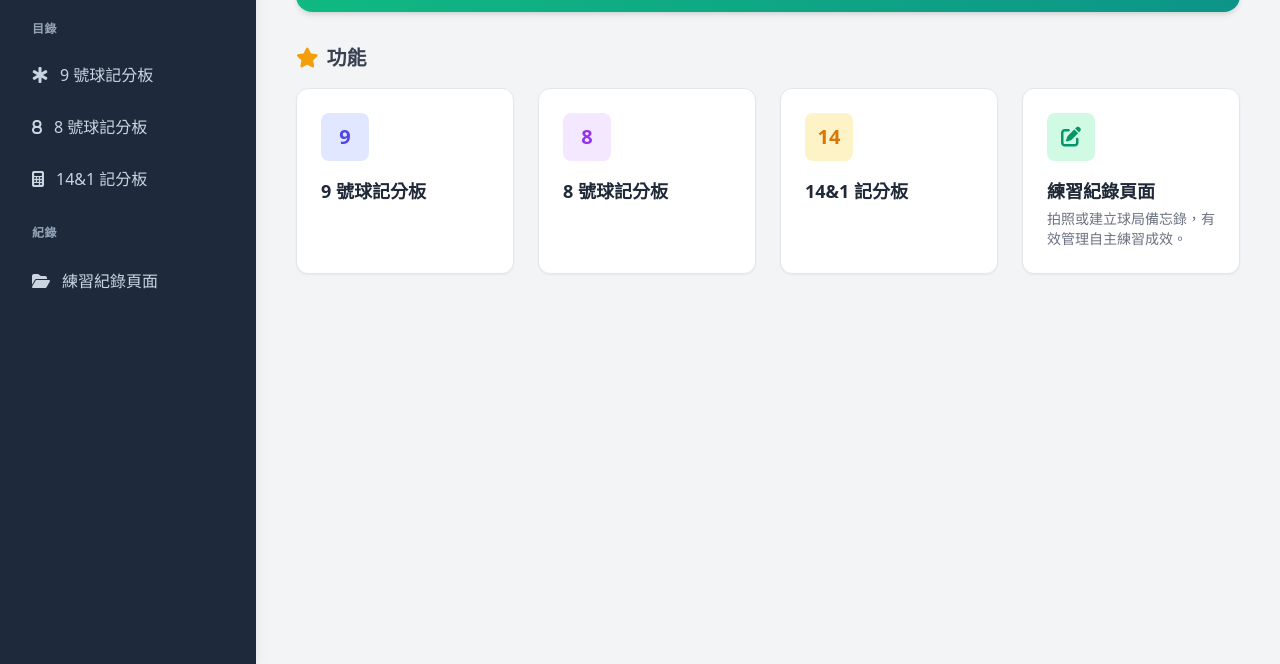
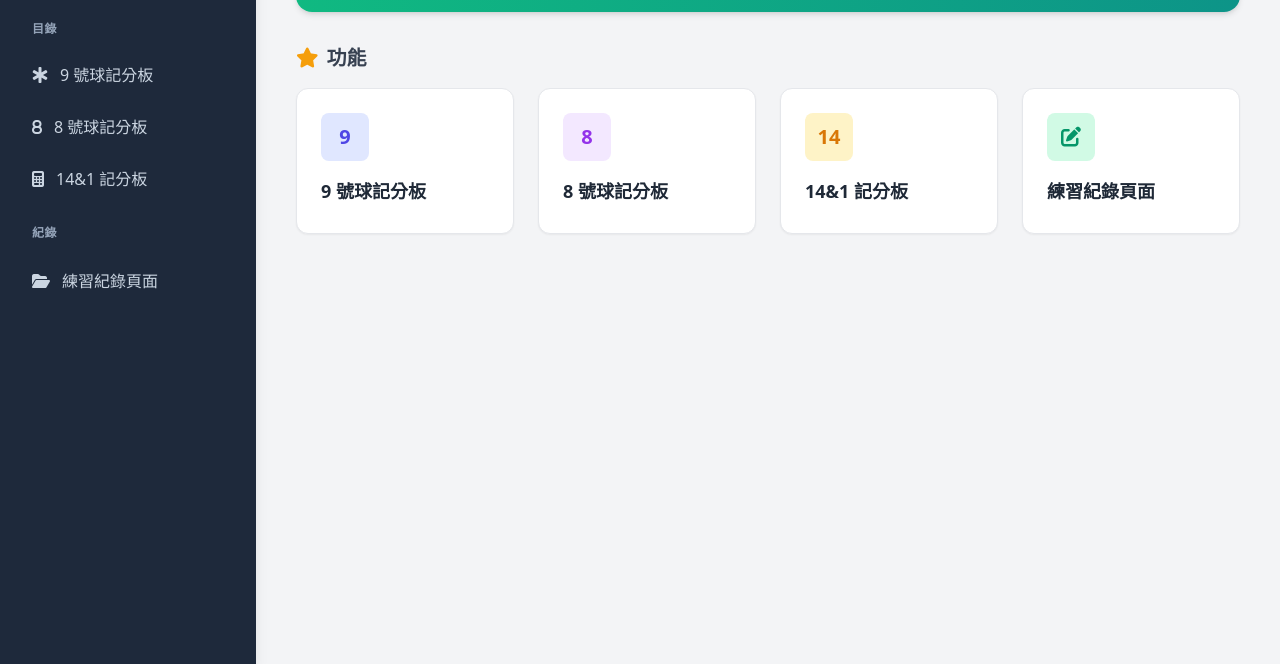
Before and after one commit to justin-POTM/mywwwhouse, a plain HTML site: page index.html in a window 1280 px wide. Shown: the part 136-800 px from the top of the page. Drawn offline with nearby package versions, Linux system fonts and the light colour scheme.

Commit message:
Update index.html

```diff
--- a/index.html
+++ b/index.html
@@ -72,7 +72,6 @@
                     <div onclick="switchPage('records')" class="bg-white p-6 rounded-xl shadow-sm border border-gray-200 hover:shadow-md transition cursor-pointer group">
                         <div class="w-12 h-12 bg-emerald-100 text-emerald-600 rounded-lg flex items-center justify-center text-xl font-bold mb-4 group-hover:bg-emerald-600 group-hover:text-white transition"><i class="fa-solid fa-pen-to-square"></i></div>
                         <h4 class="font-bold text-lg mb-1">練習紀錄頁面</h4>
-                        <p class="text-gray-500 text-sm">拍照或建立球局備忘錄，有效管理自主練習成效。</p>
                     </div>
                 </div>
             </div>
```
